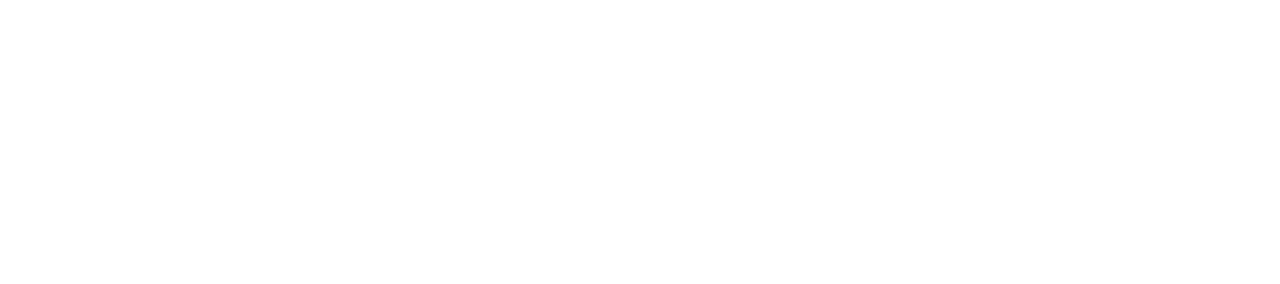
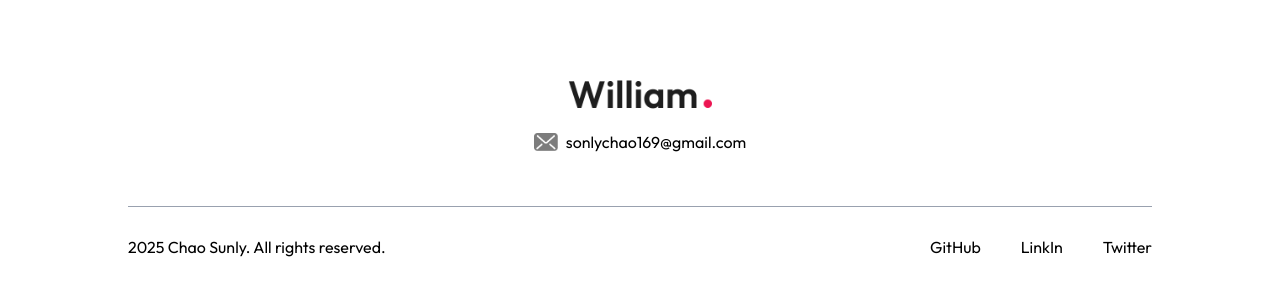
Before and after one commit to Sunly24/smxxth-portfolio, a Next.js app: page / in a window 1280 px wide. Shown: the part 7574-7858 px from the top of the page. Before the commit the page ends 7564 px from the top, so only its background shows below. Built offline with nearby package versions, Linux system fonts and the light colour scheme; a web font is replaced by a local one.

Commit message:
implement_footer_component

```diff
--- /dev/null
+++ b/app/components/Footer.jsx
@@ -0,0 +1,39 @@
+import React from "react";
+import Image from "next/image";
+import { assets } from "@/assets/assets";
+
+const Footer = () => {
+  return (
+    <div className="mt-20">
+      <div className="text-center">
+        <Image src={assets.logo} alt="" className="w-36 mx-auto mb-2" />
+        <div className="w-max flex items-center gap-2 mx-auto">
+          <Image src={assets.mail_icon} alt="" className="w-6" />
+          sonlychao169@gmail.com
+        </div>
+      </div>
+      <div className="text-center sm:flex items-center justify-between border-t border-gray-400 mx-[10%] mt-12 py-6">
+        <p> 2025 Chao Sunly. All rights reserved.</p>
+        <ul className="flex items-center gap-10 justify-center mt-4 sm:mt-0">
+          <li>
+            <a target="_blank" href="">
+              GitHub
+            </a>
+          </li>
+          <li>
+            <a target="_blank" href="">
+              LinkIn
+            </a>
+          </li>
+          <li>
+            <a target="_blank" href="">
+              Twitter
+            </a>
+          </li>
+        </ul>
+      </div>
+    </div>
+  );
+};
+
+export default Footer;
--- a/app/page.js
+++ b/app/page.js
@@ -5,6 +5,7 @@ import Navbar from "./components/Navbar";
 import Services from "./components/Services";
 import Work from "./components/Work";
 import Contact from "./components/Contact";
+import Footer from "./components/Footer";
 
 export default function Home() {
   return (
@@ -15,6 +16,7 @@ export default function Home() {
       <Services />
       <Work />
       <Contact />
+      <Footer />
     </>
   );
 }
```
